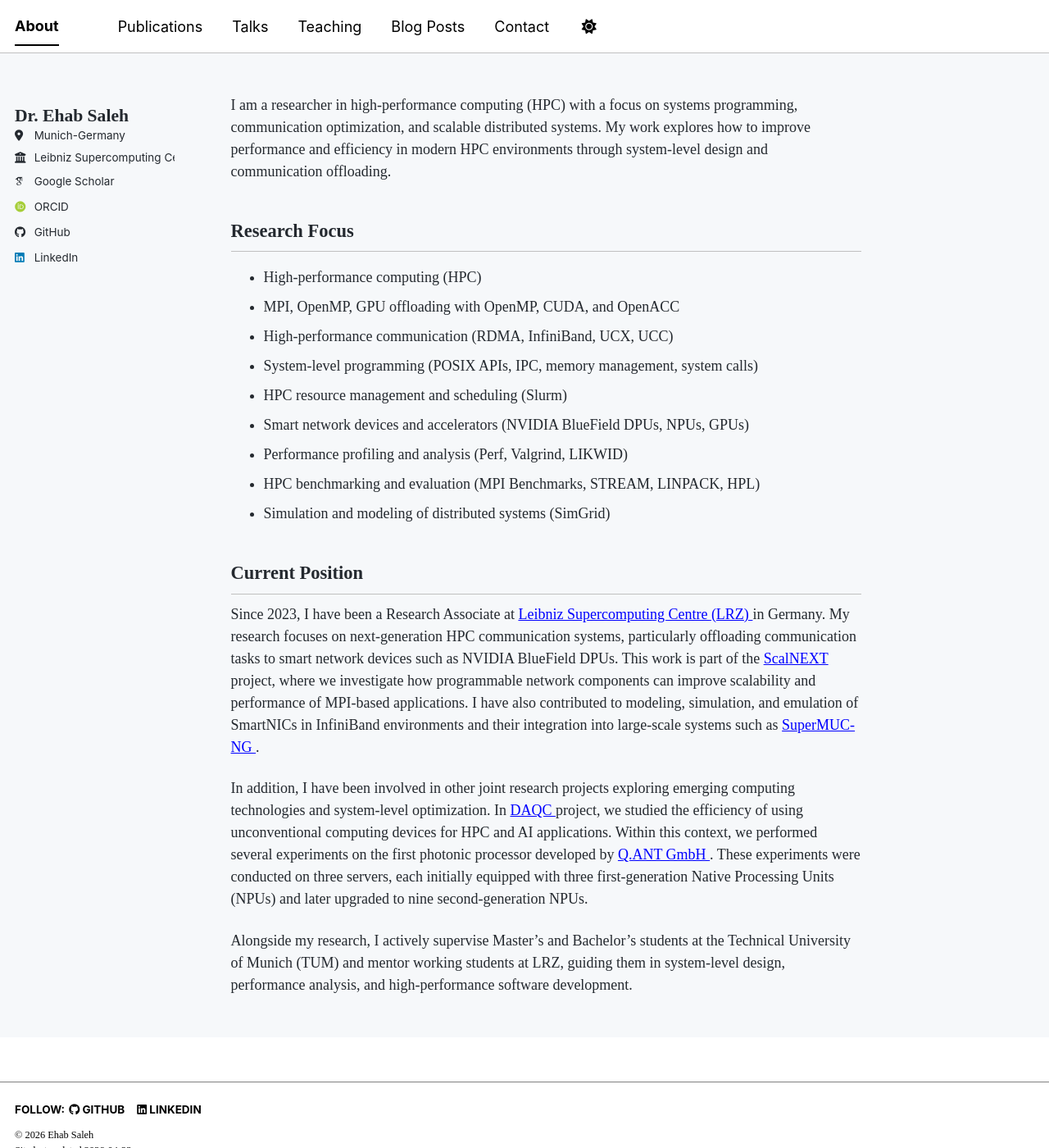
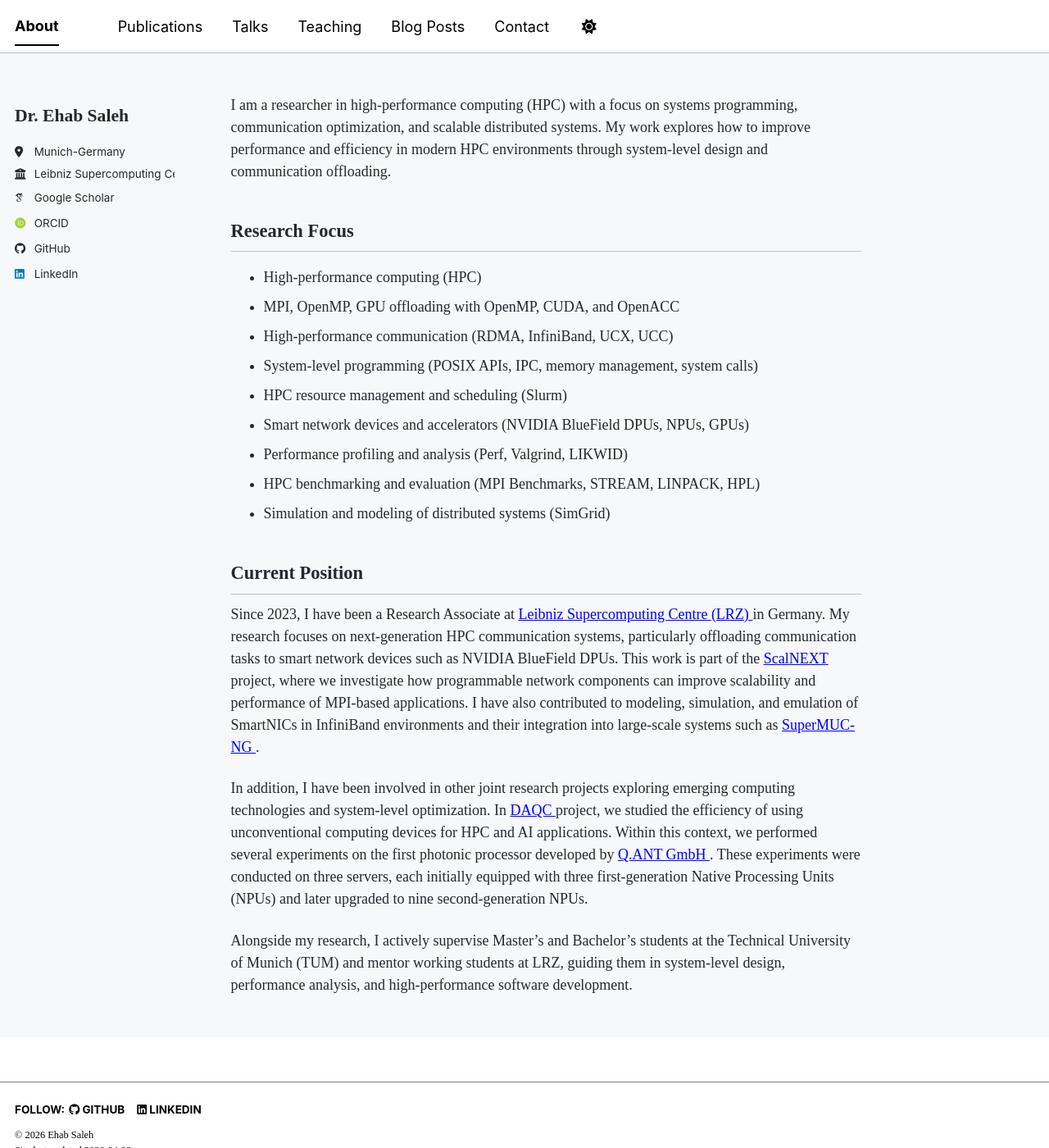
Before and after one commit to ehabosaleh/ehabosaleh.github.io, a Jekyll site: the page built from _pages/about.md, in a window 1280 px wide and 1400 px high. Shown: the whole window at 82% size. Built offline with Jekyll 4.4.1, drawn with Linux system fonts in a browser that asks for light colours; some web fonts are replaced; a script bundle is joined from its source files by our own code; library files that are not in the unit come from our copies.

Commit message:
Adjust author name styles in main.scss
Added margin-bottom to author name and removed redundant styles.

```diff
--- a/assets/css/main.scss
+++ b/assets/css/main.scss
@@ -60,8 +60,6 @@ html[data-theme="dark"] body {
 .author__name {
   font-family: "Times New Roman", Times, serif !important;
   font-size: 1.2rem    !important; /* adjust size */
-  font-weight: 600   !important;    /* optional */
+  font-weight: 600   !important;
+  margin-bottom: 20px !important;
 }
-.page__sidebar .author__name {
-  margin-bottom: 20px;  /* adjust spacing */
-}
```
